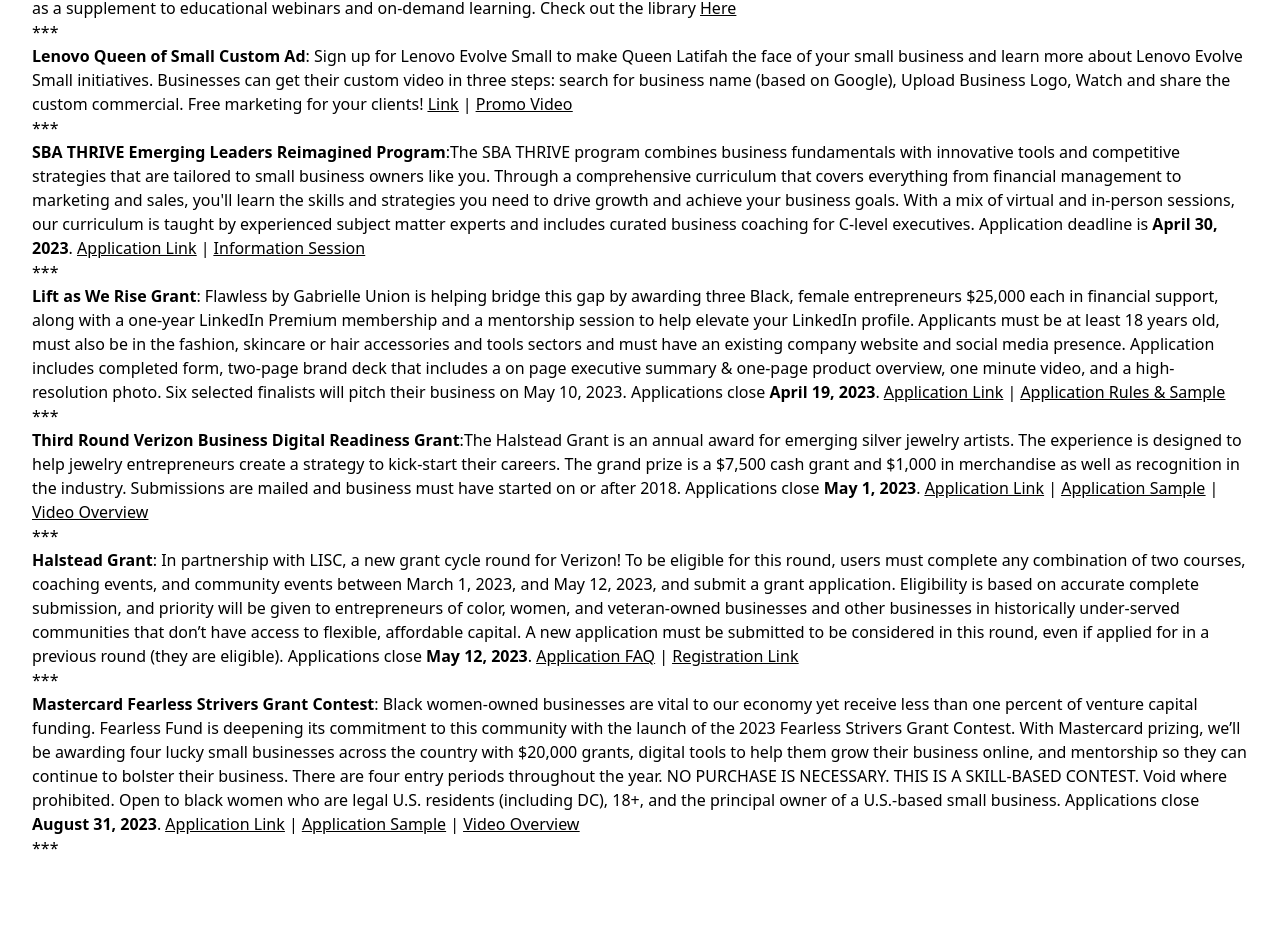
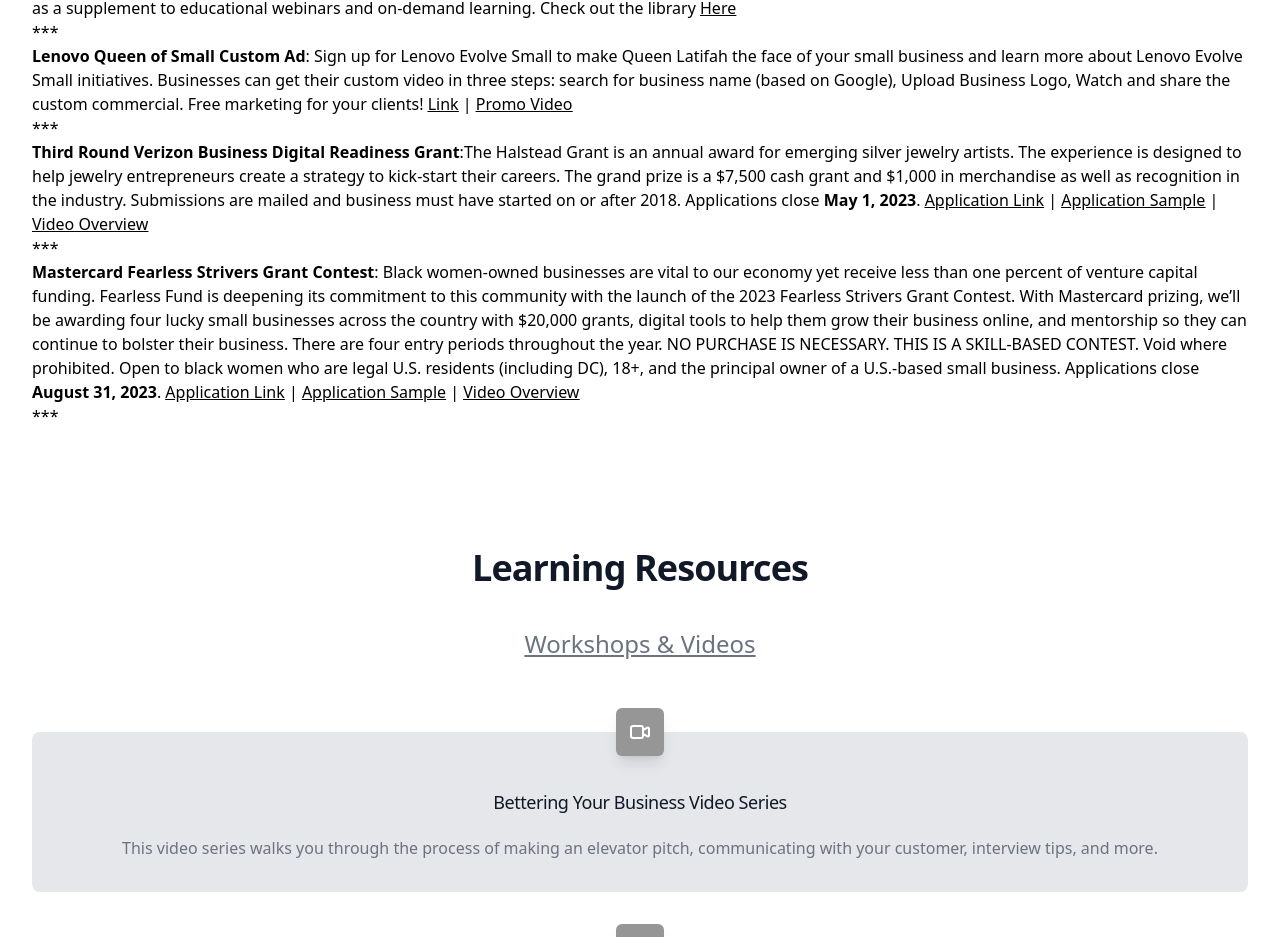
Before and after one commit to ericagirges/cnpp-website, a Next.js app in the folder app/: page /components/ResourcesContent in a window 1280 px wide. Shown: the part 1436-2373 px from the top of the page. Built offline with nearby package versions, Linux system fonts and the light colour scheme.

Commit message:
Update ResourcesContent.js

```diff
--- a/app/pages/components/ResourcesContent.js
+++ b/app/pages/components/ResourcesContent.js
@@ -51,13 +51,7 @@ const TextComponent = () => (
 <p>*** </p>
 <p><b>Lenovo Queen of Small Custom Ad</b>: Sign up for Lenovo Evolve Small to make Queen Latifah the face of your small business and learn more about Lenovo Evolve Small initiatives. Businesses can get their custom video in three steps: search for business name (based on Google), Upload Business Logo, Watch and share the custom commercial. Free marketing for your clients! <u><a href="https://www.lenovo.com/us/en/evolvesmall/">Link</a></u> | <u><a href="https:/lenovoevolvesmall.com/">Promo Video</a></u></p>
 <p>*** </p>
-<p><b>SBA THRIVE Emerging Leaders Reimagined Program</b>:The SBA THRIVE program combines business fundamentals with innovative tools and competitive strategies that are tailored to small business owners like you. Through a comprehensive curriculum that covers everything from financial management to marketing and sales, you'll learn the skills and strategies you need to drive growth and achieve your business goals. With a mix of virtual and in-person sessions, our curriculum is taught by experienced subject matter experts and includes curated business coaching for C-level executives. Application deadline is <b> April 30, 2023</b>. <u><a href="https://sbathrive.com/about">Application Link</a></u> | <u><a href="https://www.eventbrite.com/e/learn-about-thrive-emerging-leaders-reimagined-2023-sba-cohort-tickets-605120901907">Information Session</a></u></p>
-<p>*** </p>
-<p><b>Lift as We Rise Grant</b>: Flawless by Gabrielle Union is helping bridge this gap by awarding three Black, female entrepreneurs $25,000 each in financial support, along with a one-year LinkedIn Premium membership and a mentorship session to help elevate your LinkedIn profile. Applicants must be at least 18 years old, must also be in the fashion, skincare or hair accessories and tools sectors and must have an existing company website and social media presence. Application includes completed form, two-page brand deck that includes a on page executive summary & one-page product overview, one minute video, and a high-resolution photo. Six selected finalists will pitch their business on May 10, 2023. Applications close <b>April 19, 2023</b>. <u><a href="https://flawlesscurls.com/pages/lift-as-we-climb-grant-initiative-promotion"> Application Link</a></u> | <u><a href="https://flawlesscurls.com/pages/lift-as-we-climb-grant-initiative-promotion-official-rules">Application Rules & Sample</a></u></p>
-<p>*** </p>
 <p><b>Third Round Verizon Business Digital Readiness Grant</b>:The Halstead Grant is an annual award for emerging silver jewelry artists. The experience is designed to help jewelry entrepreneurs create a strategy to kick-start their careers. The grand prize is a $7,500 cash grant and $1,000 in merchandise as well as recognition in the industry. Submissions are mailed and business must have started on or after 2018. Applications close <b>May 1, 2023</b>. <u><a href="https://grant.halsteadbead.com/application"> Application Link</a></u> | <u><a href="https://rescue.box.com/s/u779sfwb4vfmmyftmnfxmdlgzqmugjsr">Application Sample</a></u> | <u><a href="https://youtu.be/1pa2GOa4RPA">Video Overview</a></u></p>
-<p>*** </p>
-<p><b>Halstead Grant</b>: In partnership with LISC, a new grant cycle round for Verizon! To be eligible for this round, users must complete any combination of two courses, coaching events, and community events between March 1, 2023, and May 12, 2023, and submit a grant application. Eligibility is based on accurate complete submission, and priority will be given to entrepreneurs of color, women, and veteran-owned businesses and other businesses in historically under-served communities that don’t have access to flexible, affordable capital. A new application must be submitted to be considered in this round, even if applied for in a previous round (they are eligible). Applications close <b>May 12, 2023</b>. <u><a href="https://rescue.box.com/s/66ayznq4zvh6zmc15vrashy82dx4ston"> Application FAQ</a></u> | <u><a href="https://www.verizon.com/about/responsibility/digital-inclusion/small-business-training?utm_source=nawbo&utm_medium=partner&utm_campaign=digital-ready-launch&utm_term=national-national">Registration Link</a></u></p>
 <p>*** </p>
 <p><b>Mastercard Fearless Strivers Grant Contest</b>: Black women-owned businesses are vital to our economy yet receive less than one percent of venture capital funding. Fearless Fund is deepening its commitment to this community with the launch of the 2023 Fearless Strivers Grant Contest. With Mastercard prizing, we’ll be awarding four lucky small businesses across the country with $20,000 grants, digital tools to help them grow their business online, and mentorship so they can continue to bolster their business. There are four entry periods throughout the year. NO PURCHASE IS NECESSARY. THIS IS A SKILL-BASED CONTEST. Void where prohibited. Open to black women who are legal U.S. residents (including DC), 18+, and the principal owner of a U.S.-based small business. Applications close <b>August 31, 2023</b>. <u><a href="https://fearlessfund.smapply.io/prog/2023_fearless_strivers_grant_contest/"> Application Link</a></u> | <u><a href="https://rescue.box.com/s/6q2co9zjjr358bpkta739xr6ccqeomw8">Application Sample</a></u> | <u><a href="https://youtu.be/1pa2GOa4RPA">Video Overview</a></u></p>
 <p>*** </p>
```
